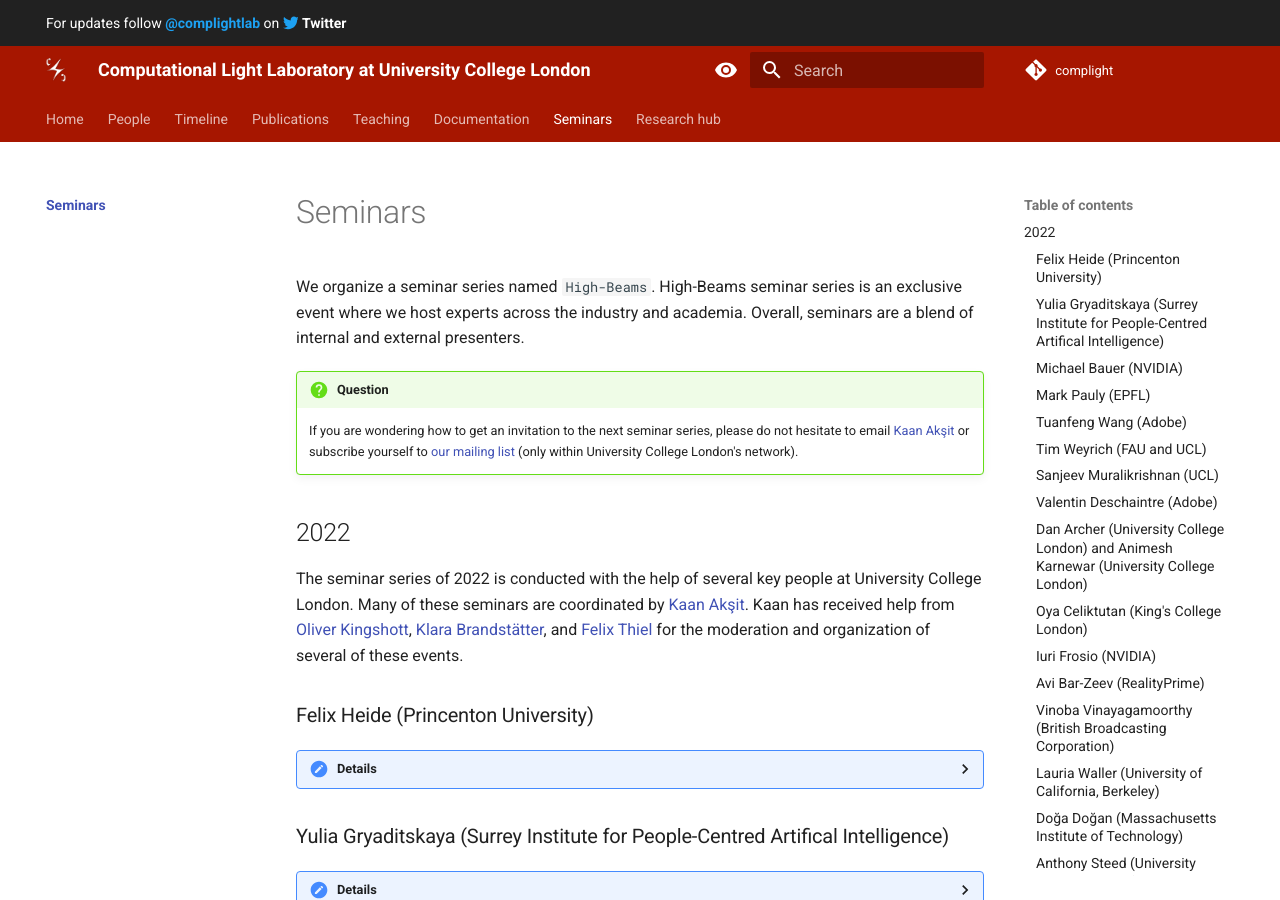
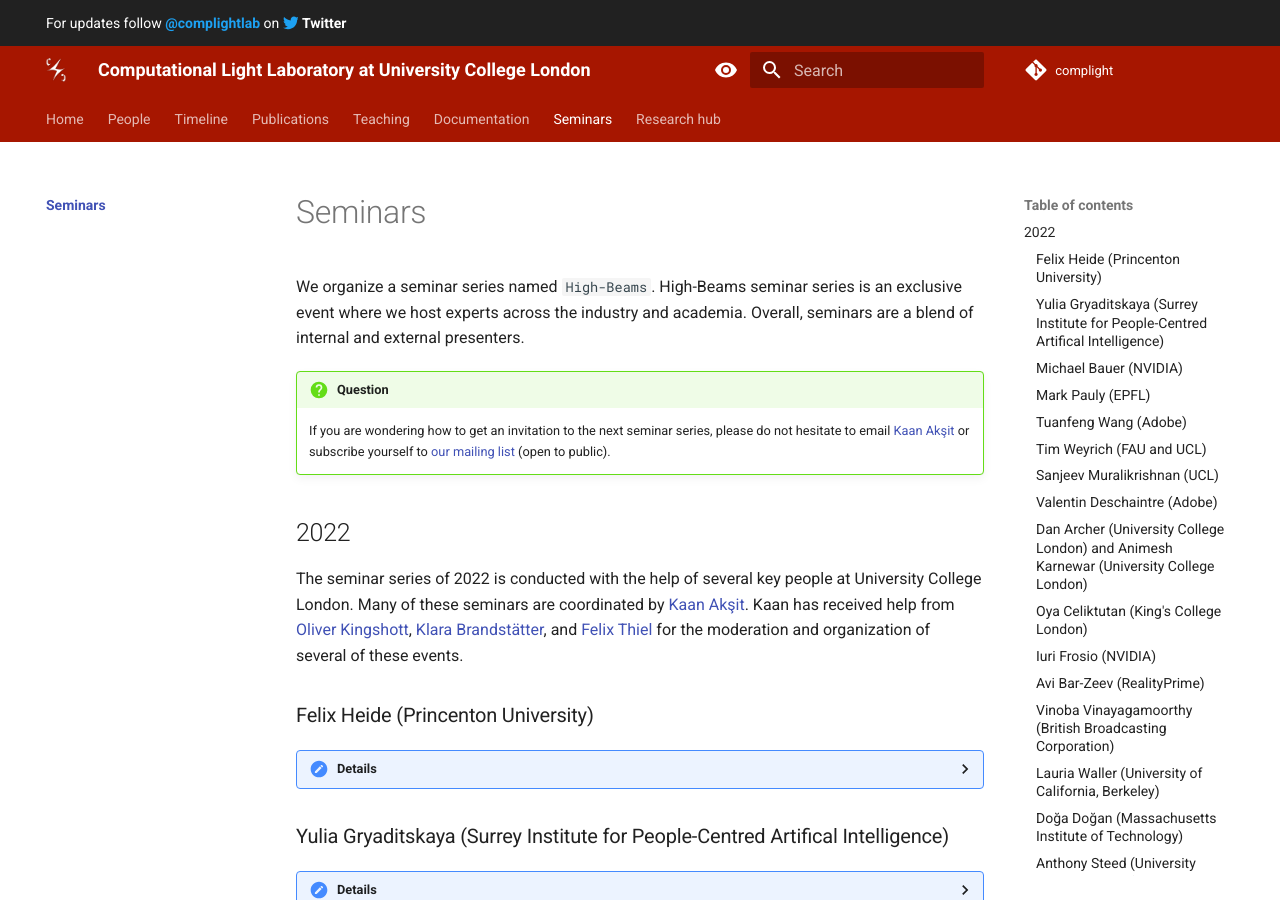
Before and after one commit to complight/complight.github.io, an MkDocs documentation site: the page built from docs/seminars/index.md, in a window 1280 px wide and 900 px high. Built offline with MkDocs 1.6.1 and Material for MkDocs 9.7.7, drawn with Linux system fonts in a browser that asks for light colours.

Commit message:
Updating the seminars page.

```diff
--- a/docs/seminars/index.md
+++ b/docs/seminars/index.md
@@ -4,7 +4,7 @@ High-Beams seminar series is an exclusive event where we host experts across the
 Overall, seminars are a blend of internal and external presenters.
 
 !!! Question
-    If you are wondering how to get an invitation to the next seminar series, please do not hesitate to email [Kaan Akşit](mailto:k.aksit@ucl.ac.uk) or subscribe yourself to [our mailing list](http://www.mailinglists.ucl.ac.uk/mailman/list-info/high-beams-seminars) (only within University College London's network).
+    If you are wondering how to get an invitation to the next seminar series, please do not hesitate to email [Kaan Akşit](mailto:k.aksit@ucl.ac.uk) or subscribe yourself to [our mailing list](https://www.mailinglists.ucl.ac.uk/mailman/listinfo/high-beams-seminars) (open to public).
 
 ## 2022
 The seminar series of 2022 is conducted with the help of several key people at University College London.
```
